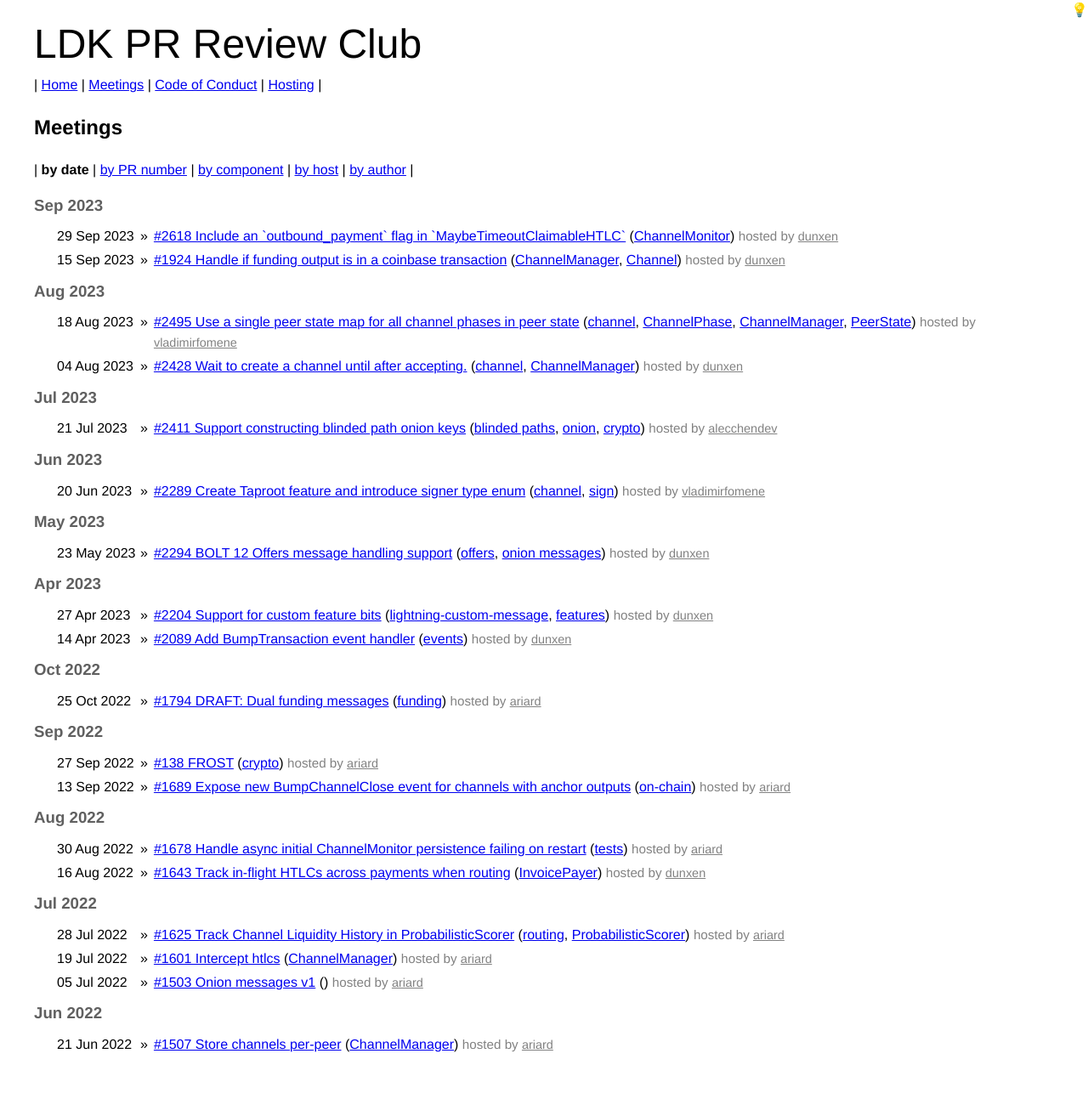
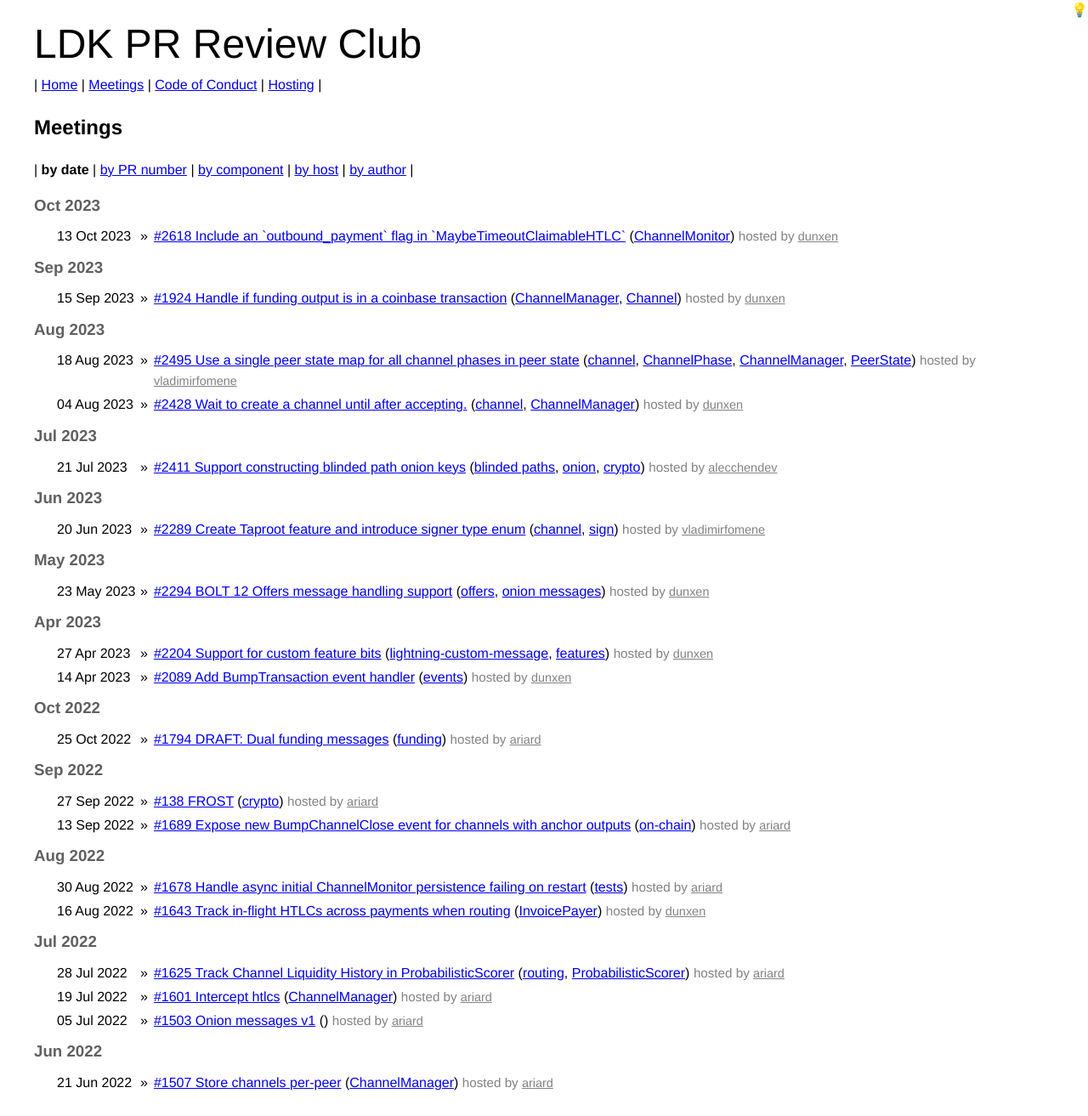
Before and after one commit to lightningdevkit/ldk-review-club, a Jekyll site: the page built from meetings.html, in a window 1280 px wide. Shown: the whole page at 85% size. Built offline with Jekyll 4.4.1, drawn with Linux system fonts in a browser that asks for light colours; before the commit the page ends 1268 px from its top, so only the background shows below that.

Commit message:
Update date for 2618

```diff
--- a/_posts/2023-09-29-#2618.md
+++ b/_posts/2023-09-29-#2618.md
@@ -1,6 +1,6 @@
 ---
 layout: pr
-date: 2023-09-29
+date: 2023-10-13
 title: "Include an `outbound_payment` flag in `MaybeTimeoutClaimableHTLC`"
 pr: 2618
 authors: [TheBlueMatt]
```
